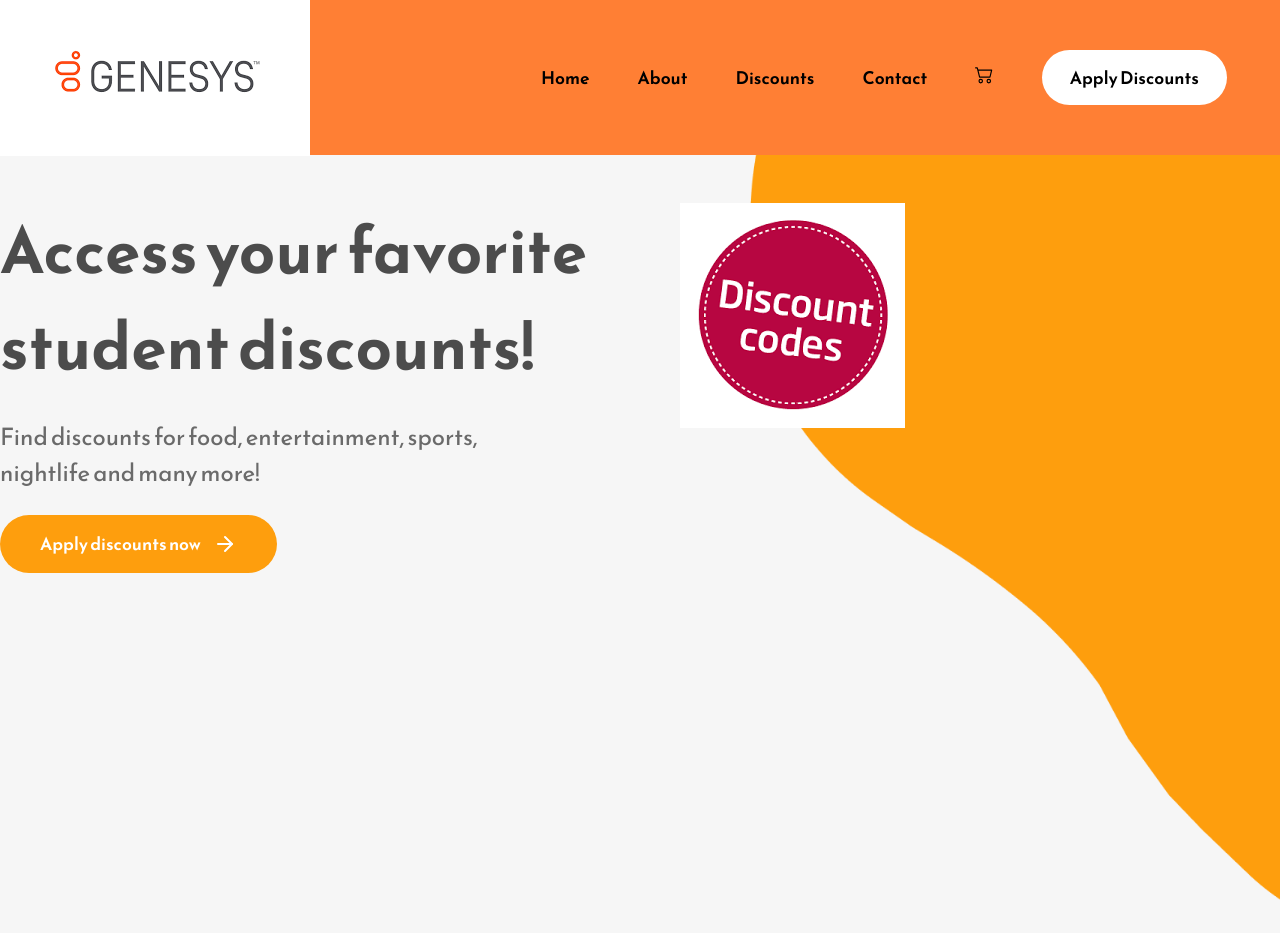
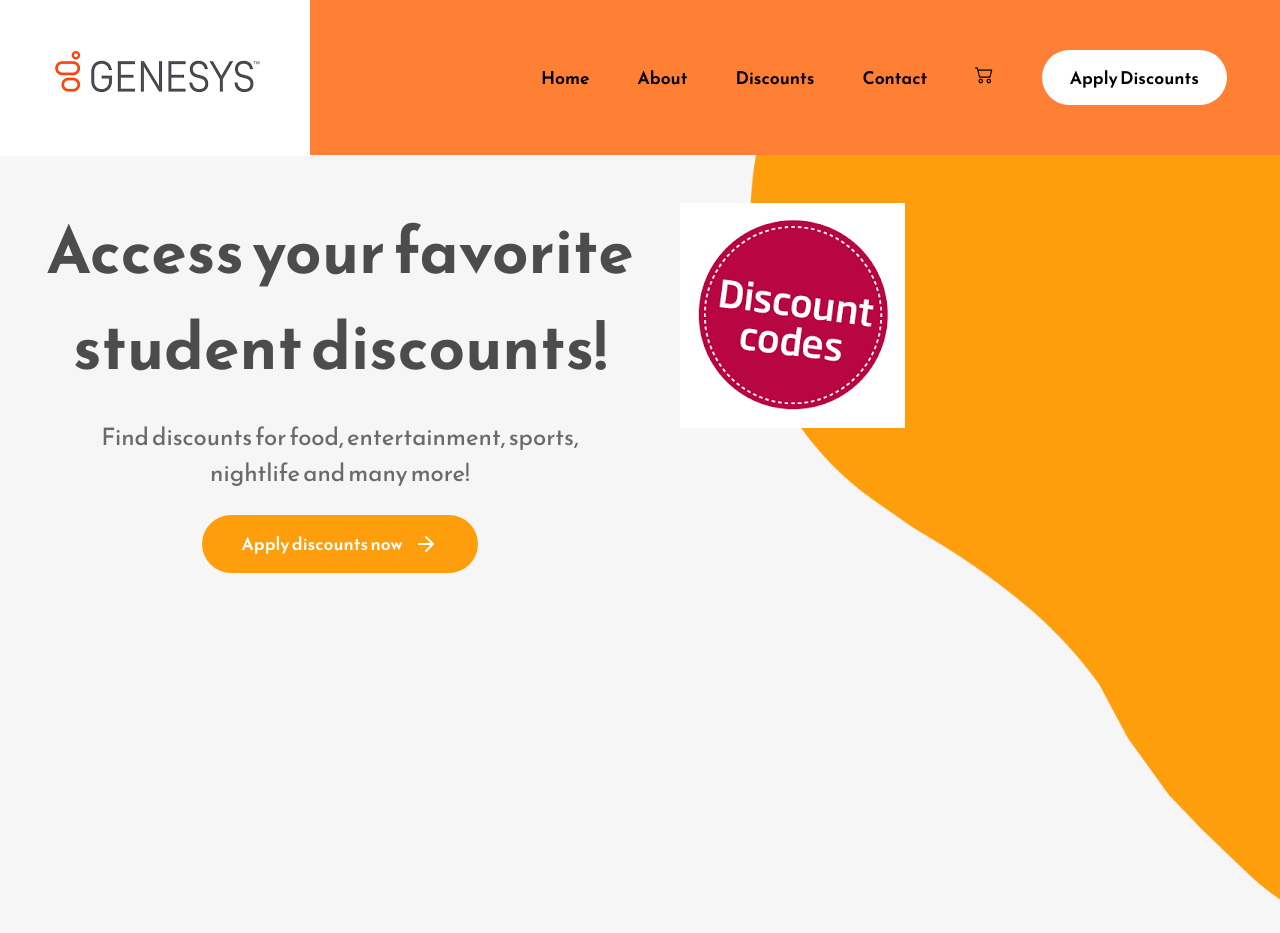
Before and after one commit to elieloshiokameh/SwEng-Group-1-Genesys-Project, a React (Create React App) app in the folder chatbot/: page / in a window 1280 px wide. Shown: the top 933 px of the page. Built offline with nearby package versions, Linux system fonts and the light colour scheme.

Commit message:
center text in home tab

```diff
--- a/chatbot/src/App.css
+++ b/chatbot/src/App.css
@@ -100,15 +100,18 @@ nav {
   display: flex;
   flex-direction: column;
   justify-content: center;
-  align-items: flex-start;
+  text-align: center;
+  align-items: center;
 }
 .primary-heading {
+  text-align: center;
   font-size: clamp(2rem, 5vw, 4rem);
   color: #4c4c4c;
   /* line-height: 5rem; */
   max-width: 600px;
 }
 .primary-text {
+  text-align: center;
   font-size: clamp(1rem, 3vw, 1.5rem);
   max-width: 500px;
   color: #6a6a6a;
```
Also changed, not shown: chatbot/src/components/About.js (line endings or trailing spaces).
